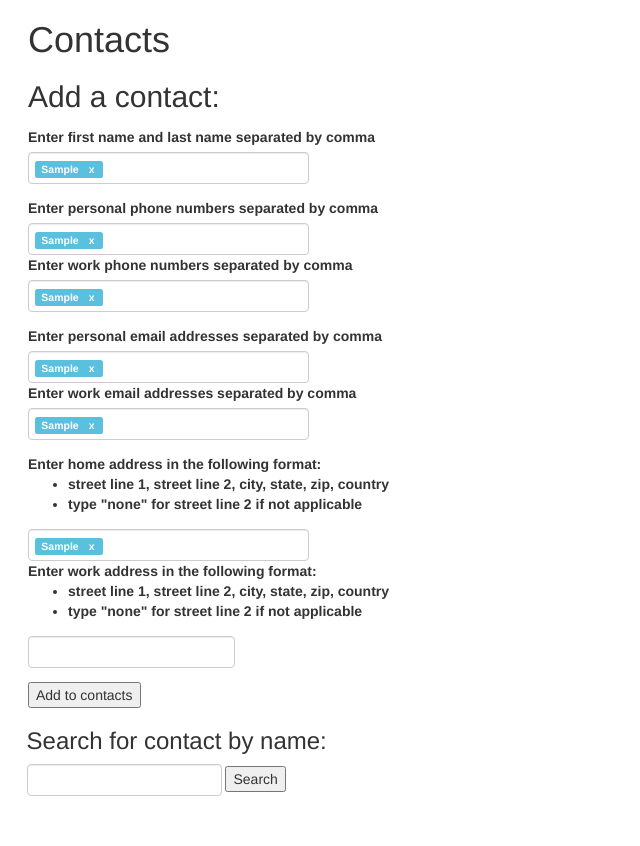
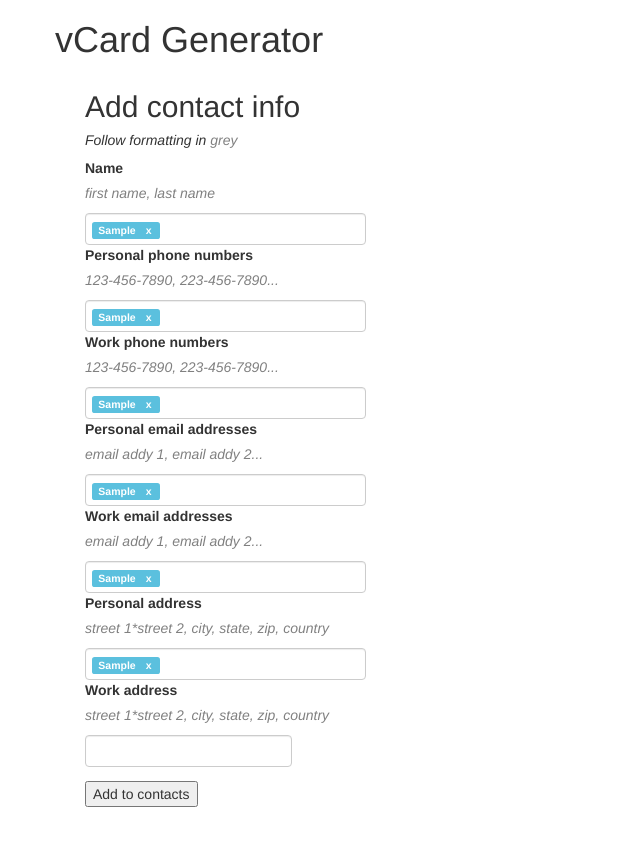
Before and after one commit to andrewplan/contact-application, a plain HTML site: page index.html in a window 1280 px wide. Both pictures are taken after typing "Sample", "Sample", "Sample", "Sample", "Sample", "Sample" into the empty fields and a click on the input "Add to contacts". Shown: the whole page, without its empty margins (0-640 px from the left). After the commit the page ends 807 px from the top, so only its background shows below. Drawn offline with nearby package versions, Linux system fonts and the light colour scheme.

Commit message:
Finished vCard output functionality, added button that resets state of app.

```diff
--- a/css/style.css
+++ b/css/style.css
@@ -29,12 +29,32 @@ h2 {
 #contacts-list-container {
     margin-left: 1.9em;
     margin-bottom: 7em;
+    display: none;
 }
-
-
-
-
 
 #addresses-display > li {
     margin-bottom: 1em;
 }
+
+.contact-input-container p {
+    font-style: italic;
+    color: grey;
+    font-size: 1em;
+}
+
+h5 {
+    color: darkgray;
+    font-style: italic;
+}
+
+#legend {
+    color: grey;
+}
+
+#vcard-display {
+    display: none;
+}
+
+#vcard-content {
+    background-color: antiquewhite;
+}
--- a/index.html
+++ b/index.html
@@ -13,69 +13,72 @@
         <link href="css/bootstrap-tagsinput.css" rel="stylesheet">
     </head>
     <body>
-        <div id="column-effect">
-            <div id="contact-input-container">
-                <h1>Contacts</h1>
-                <h2>Add a contact:</h2>
-                <form id="contact-input">
-                    <div class="bs-example">
-                        <label for="name">Enter first name and last name separated by comma</label><br />
-                        <input type="text" class="name all-inputs bootstrap-tagsinput tag" name="name" data-role="tagsinput"/>
+        <div class="container">
+            <div class="row">
+                <h1>vCard Generator</h1>
             </div>
-                    <div id="phone-numbers-container" class="bs-example">
+            <div class="contact-input-container col-sm-6">
+                <h2>Add contact info</h2>
+                <h5>Follow formatting in <span id ="legend">grey</span></h5>
+                <div id="names" class="bs-example">
+                    <label for="name">Name</label><br />
+                    <p>first name, last name</p>
+                    <input type="text" class="name all-inputs bootstrap-tagsinput tag" name="name" data-role="tagsinput" />
+                </div>
+                <div id="phone-numbers" class="bs-example">
                     <div>
-                            <label for="personal-phones">Enter personal phone numbers separated by comma</label><br />
+                        <label for="personal-phones">Personal phone numbers</label><br />
+                        <p>123-456-7890, 223-456-7890...</p>
                         <input type="tel" class="personal-phones all-inputs bootstrap-tagsinput tag" name="personal-phones" data-role="tagsinput"/>
                     </div>
                     <div>
-                            <label for="work-phones">Enter work phone numbers separated by comma</label><br />
+                        <label for="work-phones">Work phone numbers </label><br />
+                        <p>123-456-7890, 223-456-7890...</p>
                         <input type="tel" class="work-phones all-inputs bootstrap-tagsinput tag" name="work-phones"  data-role="tagsinput"/>
                     </div>
                 </div>
-                    <div id="email-addresses-container" class="bs-example">
+                <div id="email-addresses" class="bs-example">
                     <div>
-                            <label for="personal-emails">Enter personal email addresses separated by comma</label><br />
+                        <label for="personal-emails">Personal email addresses</label><br />
+                        <p>email addy 1, email addy 2...</p>
                         <input type="text" class="personal-emails all-inputs bootstrap-tagsinput tag" name="personal-emails" data-role="tagsinput">
                     </div>
                     <div>
-                            <label for="work-emails">Enter work email addresses separated by comma</label><br />
+                        <label for="work-emails">Work email addresses </label><br />
+                        <p>email addy 1, email addy 2...</p>
                         <input type="text" class="work-emails all-inputs bootstrap-tagsinput tag" name="work-emails" data-role="tagsinput">
                     </div>
                 </div>
-                    <div id="addresses-container" class="bs-example">
+                <div id="personal-addresses-container">
+                    <div class="personal-address-template" class="bs-example">
+                        <label for="personal-address">Personal address <span class="personal-address-counter"></span></label><br/>
+                        <p>street 1*street 2, city, state, zip, country</p>
                         <div>
-                            <label for="home-address"> Enter home address in the following format:
-                                <ul>
-                                    <li>street line 1, street line 2, city, state, zip, country</li>
-                                    <li>type "none" for street line 2 if not applicable</li>
-                                </ul>
-                            </label><br />
-                            <input type="text" class="home-address all-inputs bootstrap-tagsinput tag" name="home-address" data-role="tagsinput"/>
+                            <input type="text" class="personal-address all-inputs bootstrap-tagsinput tag" name="personal-address" data-role="tagsinput"/>
                         </div>
+                    </div>
+                </div>
+                <div id="work-addresses-container">
+                    <div class="work-address-template" class="bs-example">
+                        <label for="work-address">Work address <span class="work-address-counter"></span></label><br/>
+                        <p>street 1*street 2, city, state, zip, country</p>
                         <div>
-                            <label for="work-address"> Enter work address in the following format:
-                                <ul>
-                                    <li>street line 1, street line 2, city, state, zip, country</li>
-                                    <li>type "none" for street line 2 if not applicable</li>
-                                </ul>
-                            </label><br />
-                            <input type="text" class="work-address all-inputs bootstrap-tagsinput tag" name="work-address" data-role="tagsinput"/>
+                            <input type="text" class="work-address all-inputs bootstrap-tagsinput tag" name="streetline1" data-role="tagsinput"/>
                         </div>
-                            <!--<div>
-                            <label for="other-address"> Enter other address in the following format:
-                                <ul>
-                                    <li>street line 1, street line 2, city, state, zip, country</li>
-                                    <li>type "none" for any fields that don't apply</li>
-                                </ul>
-                            </label><br />
-                            <input type="text" class="other-address all-inputs bootstrap-tagsinput tag" name="other-address" data-role="tagsinput"/>
-                            </div> -->
+                    </div>
                 </div>
                 <!--<input type="submit" id="add-other-address" value="Add other address" onclick="addAddressField()"><br /> -->
                 <input type="submit" id="add-contact" value="Add to contacts" onclick="javascript:storeContactInfo()"/>
-                </form>
             </div>
-            <div id="contact-display">
+            <div id="contacts-list-container" class="col-sm-3">
+                <div id="search-containter">
+                    <h3>Search for contact by name:</h3>
+                    <input type="text" class="search-input bootstrap-tagsinput" onclick=""/>
+                    <input type="submit" value="Search" onclick="javascript:searchContacts()"/>
+                </div>
+                <ul id="contacts-list"></ul>
+            </div>
+            <div id="contact-display" class="col-sm-3">
                 <h2 id="full-name-display"></h2>
                 <p>First name: <span id="first-name-display"></span></p>
                 <p>Last name: <span id="last-name-display"></span></p>
@@ -116,14 +119,12 @@
                     <input type="submit" id="hide-contact-display" value="Hide" onclick="javascript:hideContactDisplay()">
                 </form>
             </div>
+            <div id="vcard-display" class="col-sm-6">
+                <h2>Here's your vCard!</h2>
+                <h4>Just copy and paste the following into your text editor and save it as a '.vcf' file.</h4>
+                <div id="vcard-content"></div>
+                <input type="submit" id="reset" value="Generate another vCard" onclick="javascript:resetVCard()">
             </div>
-        <div id="contacts-list-container">
-            <div id="search-containter">
-                <h3>Search for contact by name:</h3>
-                <input type="text" class="search-input bootstrap-tagsinput" onclick=""/>
-                <input type="submit" value="Search" onclick="javascript:searchContacts()"/>
-            </div>
-            <ul id="contacts-list"></ul>
         </div>
         <script src="https://code.jquery.com/jquery-latest.min.js"></script>
         <script src="js/app.js"></script>
--- a/js/app.js
+++ b/js/app.js
@@ -1,27 +1,14 @@
 var allContacts = [];
 
 var Contact = {
+    // names[0] = first name, names[1] = last name
     "Names": [] ,
-    // names[0] = first name, names[1] = last name
     "Phones": { "personal": [], "work": [] },
     "Emails": { "personal": [], "work": [] },
     "Addresses": {
-        "home":[{
-            "streetLine1": "",
-            "streetLine2": "",
-            "city": "",
-            "state": "",
-            "zipcode": "",
-            "country": ""
-        }],
-        "work": [{
-            "streetLine1": "",
-            "streetLine2": "",
-            "city": "",
-            "state": "",
-            "zipcode": "",
-            "country": ""
-        }]
+        //addresses passed in as array of values into another array
+        "personal": [],
+        "work": []
     }
 };
 
@@ -42,22 +29,19 @@ function addContactMethodsToContact(theContact) {
     theContact.Emails.work = getValuesFromInputClass("work-emails");
 }
 
-function addAddressesToContact(theContact) {
-    var homeAddress = getValuesFromInputClass("home-address");
-    theContact.Addresses.home.streetLine1 = homeAddress[0];
-    theContact.Addresses.home.streetLine2 = homeAddress[1];
-    theContact.Addresses.home.city = homeAddress[2];
-    theContact.Addresses.home.state = homeAddress[3];
-    theContact.Addresses.home.zipcode = homeAddress[4];
-    theContact.Addresses.home.country = homeAddress[5];
+function addAddressToContact(theContact, theClass, addressType) {
+    //creates array of all address inputs with values
+    var address = $('.' + theClass).tagsinput('items');
 
-    var workAddress = getValuesFromInputClass("work-address");
-    theContact.Addresses.work.streetLine1 = workAddress[0];
-    theContact.Addresses.work.streetLine2 = workAddress[1];
-    theContact.Addresses.work.city = workAddress[2];
-    theContact.Addresses.work.state = workAddress[3];
-    theContact.Addresses.work.zipcode = workAddress[4];
-    theContact.Addresses.work.country = workAddress[5];
+    //pushes to personal or work address property array in contact object, depending on class selected
+    if (theClass === 'personal-address') {
+        theContact.Addresses.personal = address;
+    }
+    else {
+        theContact.Addresses.work = address;
+    }
+    console.log(address);
+    return address;
 }
 
 //function that pushes data entered into new contact object that is pushed to contacts array
@@ -67,19 +51,191 @@ function storeContactInfo() {
 
     addNamesToContact(newContact);
     addContactMethodsToContact(newContact);
-    addAddressesToContact(newContact);
+    addAddressToContact(newContact, 'personal-address', 'personal');
+    addAddressToContact(newContact, 'work-address', 'work');
 
     allContacts.push(newContact);
     console.log(allContacts);
 
-    //$("#contacts-list").show();
-    //$("#contacts-list").append("<li>" + newContact.Names[0] + " " + newContact.Names[1] + "</li>");
+    $("#contacts-list").show();
+    $("#contacts-list").append("<li>" + newContact.Names[0] + " " + newContact.Names[1] + "</li>");
+
+    var vCard = makevCard(newContact);
+    $('#vcard-content').text(vCard);
+    $('#vcard-display').slideDown(1000);
 }
 
-// code for adding additional properties of vCard (begin, version, rev, end) to contact object
+//resets app
+function resetVCard() {
+    event.preventDefault();
+    $('#vcard-display').slideUp(1000);
+    $('#vcard-content').html('');
+    $('.all-inputs').tagsinput('removeAll');
+}
+
+//generates vCard
+function makevCard(theContact) {
+    var beginning = "BEGIN:VCARD\nVERSION:4.0";
+    var ending = "END:VCARD";
+    var vCardData = beginning + '\n';
+
+    //takes array of 'Names'
+    //converts it to string and sets to variable
+    //replaces commas with semicolons, and //concatentates to "N:"
+    //";" is tacked on end.
+    //adds result to vCardData.
+    //adds "\n" to vCardData.
+    /* N:Forrest;Gump;;Mr.; */
+    function getName(namePath){
+        var Names = namePath;
+        vCardData += 'N:' + namePath[0] + ';' + namePath[1] + ';';
+        vCardData += '\n';
+        console.log(vCardData);
+    };
+    getName(theContact.Names);
+
+    //takes array of 'Names', concatenates first value (corresponds to first name) to "FN:".  Adds result to vCard Data.  Adds "\n" to vCardData
+    /* FN:Forrest Gump */
+    function getFirstName(namePath){
+        vCardData += 'FN:' + namePath[0];
+        vCardData += '\n';
+        console.log(vCardData)
+    };
+    getFirstName(theContact.Names);
+
+    //takes array of 'Phones'[type] and sets to variable
+    //runs for loop where each value of array is concatenated to either of the following: "TEL;TYPE=work,voice;VALUE=uri:tel:+1-" OR "TEL;TYPE=home,voice;VALUE=uri:tel:+1-"
+    //adds result to vCardData.
+    //adds "\n" added to vCardData.
+    /* TEL;TYPE=work,voice;VALUE=uri:tel:+1-111-555-1212
+    TEL;TYPE=home,voice;VALUE=uri:tel:+1-404-555-1212 */
+
+    function getPhones(phonesPath){
+        var vCardDataPhoneType = '';
+
+        if (phonesPath === theContact.Phones.personal) {
+            vCardDataPhoneType = 'TEL;TYPE=home,voice;VALUE=uri:tel:+1-';
+        }
+        else {
+            vCardDataPhoneType = 'TEL;TYPE=work,voice;VALUE=uri:tel:+1-';
+        }
+
+        for (var i = 0; i < phonesPath.length; i++) {
+            vCardData += vCardDataPhoneType + phonesPath[i];
+            vCardData += '\n';
+        }
+        console.log(vCardData);
+    }
+    getPhones(theContact.Phones.personal);
+    getPhones(theContact.Phones.work);
+
+    //takes array of 'Addresses'[type]
+    //converts it to string and sets to variable
+    //replaces commas with semicolons.
+    //replace asterick with comma if there is street line 2
+    //sets result to variable.
+    //concatenates variable to "ADR;TYPE=WORK,PREF:;;" or "ADR;TYPE=HOME:;;" depending on address type.
+    //add result to vCardData
+    //add "\n" to vCardData
+    /* ADR;TYPE=WORK,PREF:;;100 Waters Edge;Baytown;LA;30314;United States of Amer
+     ica
+    ADR;TYPE=HOME:;;42 Plantation St.;Baytown;LA;30314;United States of America */
+    function getAddress(addressPath){
+        var theAddress = addressPath;
+
+        var street = theAddress[0];
+        street = street.toString().replace('*','\,');
+        console.log(street);
+
+        var street1;
+        var street2;
+
+        var vCardAddressType = '';
+        var vCardAddressLabel = '';
+
+        if (addressPath === theContact.Addresses.personal) {
+            vCardAddressType = 'ADR;TYPE=HOME:;;';
+        }
+        else {
+            vCardAddressType = 'ADR;TYPE=WORK:;;';
+        }
+
+        vCardData += vCardAddressType + street + ';' + theAddress[1] + ';' + theAddress[2] + ';' + theAddress[3] + ';' + theAddress[4];
+        vCardData += '\n';
+
+
+        if (addressPath === theContact.Addresses.personal) {
+            vCardAddressLabel = 'LABEL;TYPE=HOME:';
+        }
+        else {
+            vCardAddressLabel = 'LABEL;TYPE=WORK:';
+        }
+
+        for (var i = 0; i < street.length; i++) {
+            if (street.slice(i, (i + 1)) === ',') {
+                street1 = street.slice(0, i);
+                street2 = street.slice(i + 1);
+                console.log(street1, street2);
+                break;
+            }
+            else {
+                street1 = street;
+                street2 = ' ';
+                console.log(street1, street2);
+                break;
+            }
+        }
+
+        if (street2 === ' ') {
+            vCardData += vCardAddressLabel + street1 + '\n' + theAddress[1] + '\, ' + theAddress[2] + ' ' + theAddress[3] + '\n' + theAddress[4];
+        }
+        else {
+            vCardData += vCardAddressLabel + street1 + '\n' + street2 + '\n' + theAddress[1] + '\, ' + theAddress[2] + ' ' + theAddress[3] + '\n' + theAddress[4];
+        }
+
+        console.log(vCardData);
+    }
+    getAddress(theContact.Addresses.personal);
+    getAddress(theContact.Addresses.work);
+
+    //takes array of 'Emails'[type] and sets to variable
+    //runs for loop where each value of array is concatenated to either of the following: "EMAIL;TYPE=home:" OR "EMAIL;TYPE=work"
+    //adds result to vCardData.
+    //adds "\n" added to vCardData.
+    /* EMAIL;TYPE=home:forrestgump@example.com
+    EMAIL;TYPE=work:forrestgump@example.com */
+
+    //pass variables into functions and invoke them
+    //var get = start + '\n' + data + '\n' end;
+    //return get
+
+    function getEmails(emailPath){
+        var theEmails = emailPath;
+        var vCardDataEmailType = '';
+
+        if (emailPath === theContact.Emails.personal) {
+            vCardDataEmailType = 'EMAIL;TYPE=home:';
+        }
+        else {
+            vCardDataEmailType = 'EMAIL;TYPE=work:';
+        }
+
+        for (var i = 0; i < theEmails.length; i++) {
+            vCardData += vCardDataEmailType + theEmails[i];
+            vCardData += '\n';
+        }
+
+    }
+    getEmails(theContact.Emails.personal);
+    getEmails(theContact.Emails.work);
+
+    vCardData += '\n' + ending;
+
+    console.log(vCardData);
+    return vCardData;
+}
 
 //clears fields for additional contact input(s)
-    $(".all-inputs").val("");
 
 function searchContacts() {
     for (var i = 0; i < allContacts.length; i++) {
@@ -98,10 +254,10 @@ function searchContacts() {
     }
 }
 
-//function that adds as many "other" address fields as the user desires
+//adds as many address fields as the user desires
 function addAddressField() {
     event.preventDefault();
-    $("#addresses-container").append("<div><label for=\"other-address\"> Enter other address in the following format: <ul><li>street line 1, street line 2, city, state, zip, country</li><li>type \"none\" for any fields that don't apply</li></ul></label><br /><input type=\"text\" class=\"other-address all-inputs bootstrap-tagsinput tag\" name=\"other-address\" data-role=\"tagsinput\"/></div>")
+    //use clone() instead!
 }
 
 function hideContactDisplay() {
@@ -162,6 +318,7 @@ $("#contacts-list").on('click', 'li', function(event){
     for (var i = 0; i < allContacts.length; i++) {
         if ($(this).html() === allContacts[i].Names[0] + " " + allContacts[i].Names[1]) {
             fillInContactDisplay(allContacts[i]);
+            //trigger vCard function
         }
         else {
             alert("Not found!");
```
Lines whose indentation alone changed are shown as unchanged.
